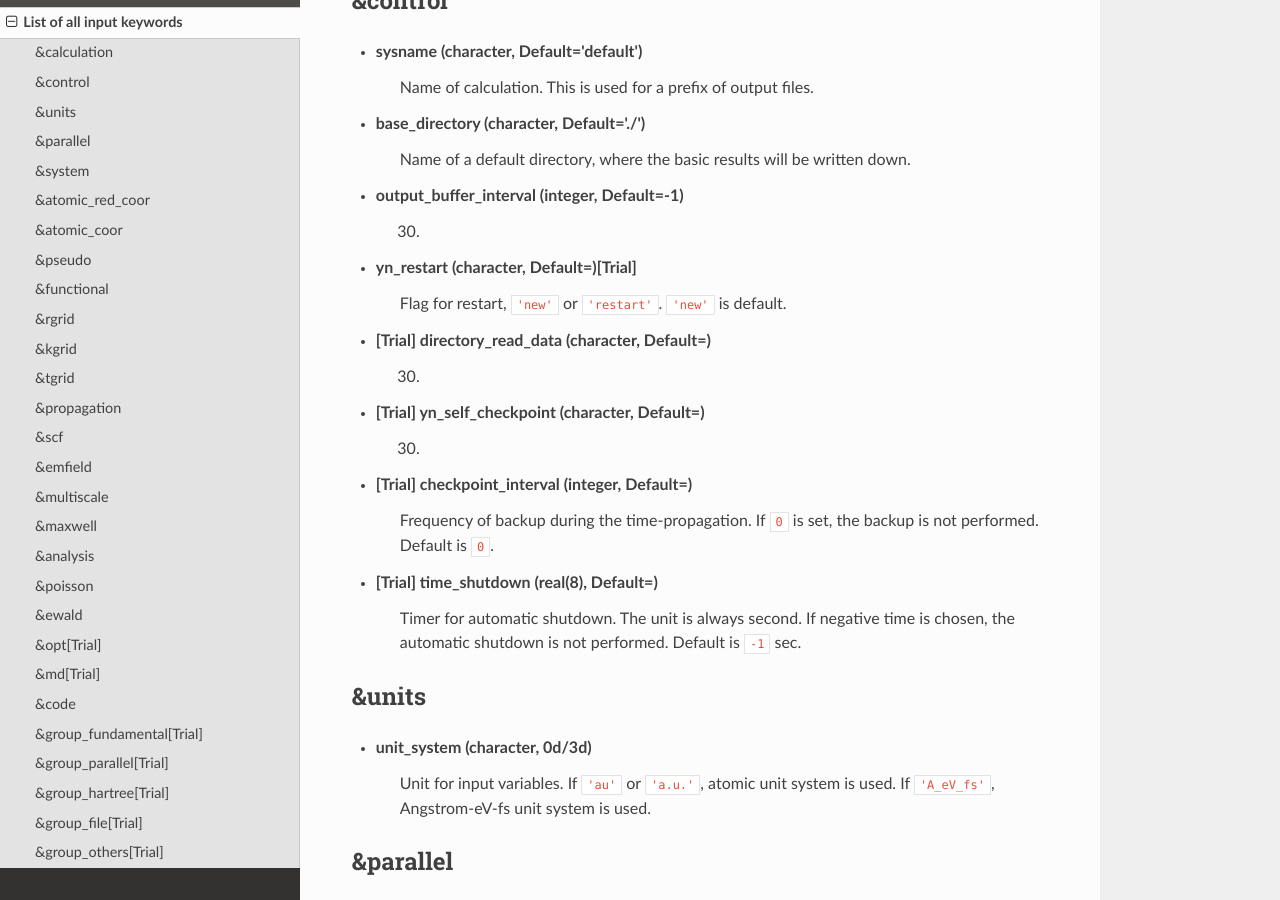
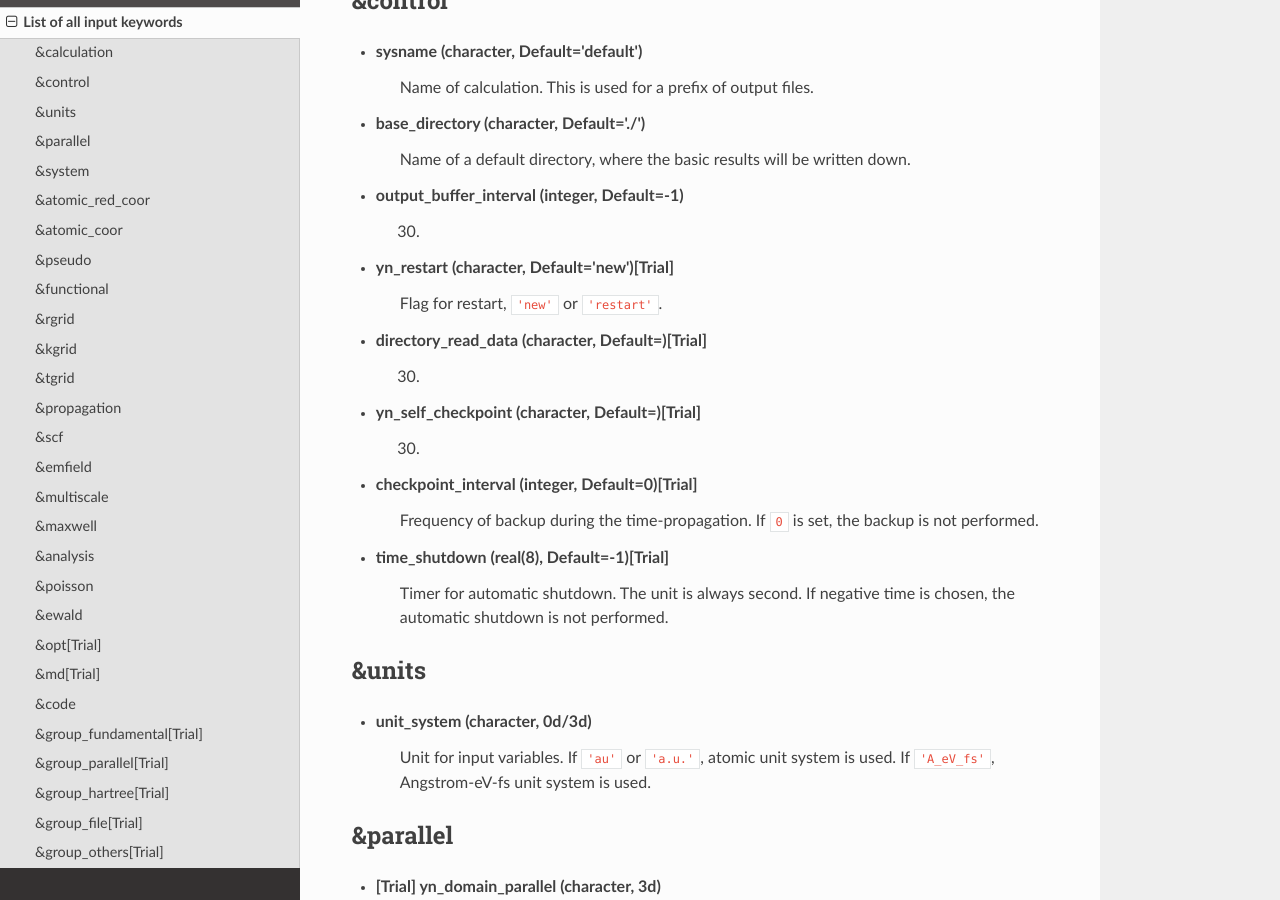
Before and after one commit to SALMON-TDDFT/SALMON-DOCS, a Sphinx documentation site: the page built from source/input_keyword_list.rst, in a window 1280 px wide and 900 px high, scrolled down 1370 px. Built offline with Sphinx 7.4.7 and the Read the Docs theme 2.0.0, drawn with Linux system fonts in a browser that asks for light colours; formulas are drawn with MathJax 3.

Commit message:
Update input_keyword_list.rst

```diff
--- a/source/input_keyword_list.rst
+++ b/source/input_keyword_list.rst
@@ -67,26 +67,22 @@ List of all input keywords
 - **output_buffer_interval** (integer, Default=-1)
    xxx.
 
-- **yn_restart** (character, Default=)[Trial]
+- **yn_restart** (character, Default='new')[Trial]
    Flag for restart, ``'new'`` or ``'restart'``.
-   ``'new'`` is default.
 
-- [Trial] **directory_read_data** (character, Default=)
+- **directory_read_data** (character, Default=)[Trial]
    xxx.
 
-- [Trial] **yn_self_checkpoint** (character, Default=)
+- **yn_self_checkpoint** (character, Default=)[Trial]
    xxx.
 
-- [Trial] **checkpoint_interval** (integer, Default=)
+- **checkpoint_interval** (integer, Default=0)[Trial]
    Frequency of backup during the time-propagation.
    If ``0`` is set, the backup is not performed.
-   Default is ``0``.
 
-- [Trial] **time_shutdown** (real(8), Default=)
+- **time_shutdown** (real(8), Default=-1)[Trial]
    Timer for automatic shutdown. The unit is always second.
    If negative time is chosen, the automatic shutdown is not performed.
-   Default is ``-1`` sec.
-
 
 &units
 ------
```
